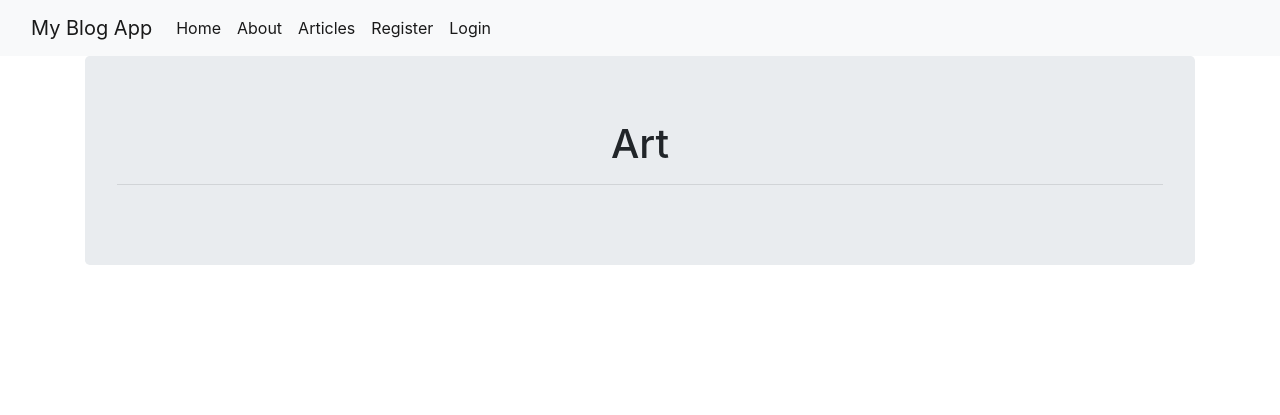
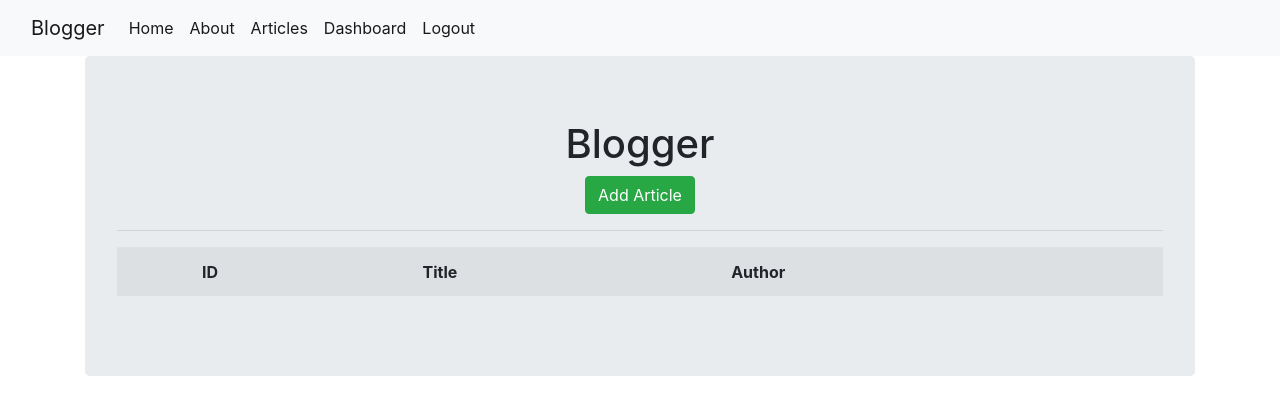
Before and after one commit to tt364q/Python_Blog, a Flask app: page / in a window 1280 px wide. Shown: the top 415 px of the page. Run offline with Flask 2, Linux system fonts and the light colour scheme; the visitor is signed in with stand-in values (Sample User, id 1); lists and menus that the app fills with data are empty; some libraries are stand-ins or nearby versions.

Commit message:
adds article template and updates homepage

```diff
--- a/app.py
+++ b/app.py
@@ -115,9 +115,40 @@ def login():
 
     return render_template('login.html')
 
+@app.route('/logout')
+def logout():
+    session.clear()
+    flash('You are now logged out', 'success')
+    return redirect(url_for('login'))
+
 @app.route('/dashboard')
 def dashboard():
     return render_template('dashboard.html')
+
+class ArticleForm(Form):
+    title = StringField('Title', [validators.Length(min=1, max=200)])
+    body = TextAreaField('Body', [validators.Length(min=30)])
+
+@app.route('/add_article', methods=['GET', 'POST'])
+def add_article():
+    form = ArticleForm(request.form)
+    if request.method == 'POST' and form.validate():
+        title = form.title.data
+        body = form.body.data
+
+        cur = mysql.connection.cursor()
+
+        cur.execute("INSERT INTO articles(title, body, author) VALUES(%s, %s, %s)", (title, body, session['username']))
+
+        mysql.connection.commit()
+
+        cur.close()
+
+        flash('Article Created', 'success')
+
+        return redirect(url_for('dashboard'))
+
+    return render_template('add_article.html', form=form)
 
 
 if __name__ == '__main__':
--- a/templates/about.html
+++ b/templates/about.html
@@ -2,7 +2,7 @@
 
 {% block body %}
 <h1>About</h1>
-<p>This is a webpage made with Python and Flask that features the best music blogs
+<p>This is a webpage made with Python, Flask and MySQL.
 
 </p>
 {% endblock %}
--- a/templates/dashboard.html
+++ b/templates/dashboard.html
@@ -2,4 +2,6 @@
 
 {% block body %}
     <h1>Dashboard <small>Welcome {{session.username}}</small></h1>
+    <a class="btn btn-success" href="/add_article">Add Article</a>
+    <hr>
 {% endblock%}
--- a/templates/home.html
+++ b/templates/home.html
@@ -2,8 +2,28 @@
 
 {% block body %}
     <div class="jumbotron text-center">
-        <h1>Art</h1>
-        <!-- <a class="btn btn-success" href="/add_article">Add Article</a> -->
+        <h1>Blogger</h1>
+        <a class="btn btn-success" href="/add_article">Add Article</a>
         <hr>
+        <table class="table table-striped">
+            <tr>
+                <th>ID</th>
+                <th>Title</th>
+                <th>Author</th>
+                <th></th>
+                <th></th>
+            </tr>
+            {% for article in articles %}
+            <tr>
+                <td>{{article.id}}</td>
+                <td>{{article.title}}</td>
+                <td>{{article.author}}</td>
+                <td>{{article.create_date}}</td>
+                <td><a href="edit_article/{{article.ide}}" class="btn btn-default pull-right">Edit</a></td>
+                <td><a href="#" class="btn btn-danger">Delete</a></td>
+
+            </tr>
+            {% endfor %}
+        </table>
     </div>
 {% endblock %}
--- a/templates/includes/_navbar.html
+++ b/templates/includes/_navbar.html
@@ -1,6 +1,6 @@
 <nav class="navbar navbar-expand-lg navbar-light bg-light">
     <div class="container-fluid">
-      <a class="navbar-brand" href="#">My Blog App</a>
+      <a class="navbar-brand" href="#">Blogger</a>
       <button class="navbar-toggler" type="button" data-bs-toggle="collapse" data-bs-target="#navbarNav" aria-controls="navbarNav" aria-expanded="false" aria-label="Toggle navigation">
         <span class="navbar-toggler-icon"></span>
       </button>
@@ -11,9 +11,14 @@
           <li class="nav-item"><a class="nav-link active" href="/articles">Articles</a></li>
         </ul>
         <ul class="nav navbar-nav navbar-right">
+          {% if session.logged_in %}
+          <li class="nav-item"><a class="nav-link active" aria-current="page" href="/dashboard">Dashboard</a><li></li>
+          <li class="nav-item"><a class="nav-link active" aria-current="page" href="/logout">Logout</a><li></li>
+          {% else %}
           <li class="nav-item"><a class="nav-link active" aria-current="page" href="/register">Register</a><li>
           <li class="nav-item"><a class="nav-link active" aria-current="page" href="/login">Login</a><li>
-        </ul>
+          {% endif %}
+          </ul>
       </div>
     </div>
   </nav>
--- a/templates/layout.html
+++ b/templates/layout.html
@@ -15,5 +15,9 @@
     </div>
 
     <script src="https://stackpath.bootstrapcdn.com/bootstrap/4.5.2/js/bootstrap.min.js"></script>
+    <script src="//cdn.ckeditor.com/4.15.1/standard/ckeditor.js"></script>
+    <script type="text/javascript">
+    CKEDITOR.replace('editor')
+    </script>
 </body>
 </html>
```
Also changed, not shown: templates/add_article.html (added, +16 -0 lines).
